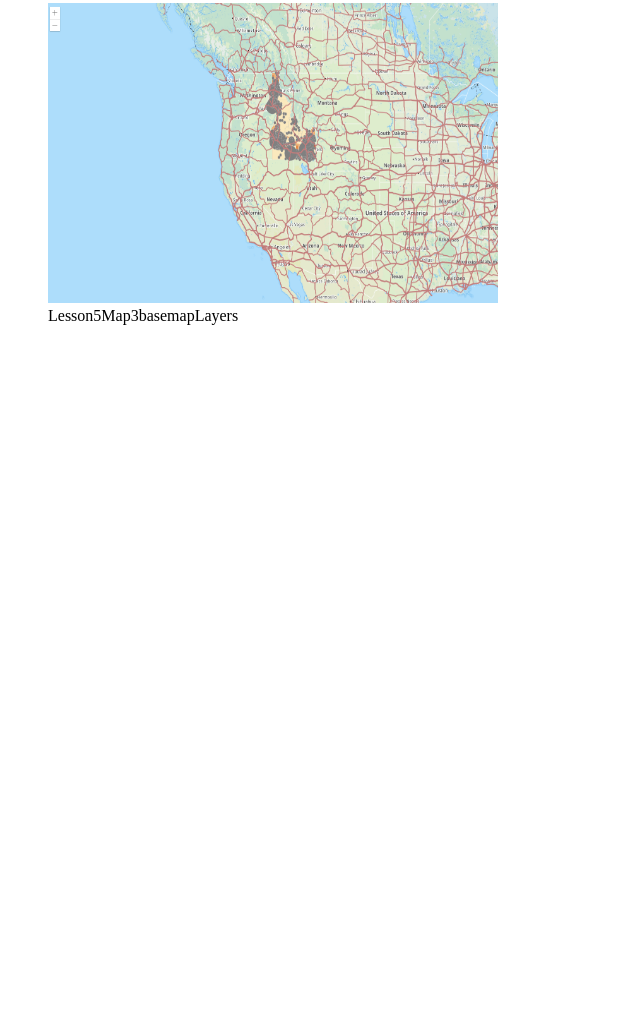
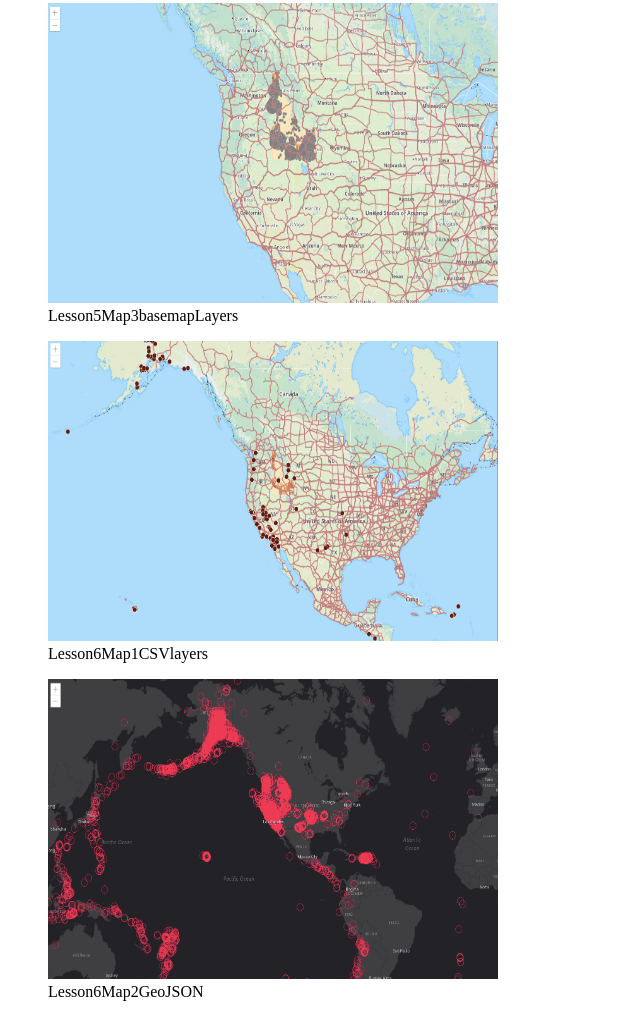
Before and after one commit to astover424/Labs, a plain HTML site: page docs/index.html in a window 1280 px wide. Shown: the part 689-1706 px from the top of the page, without its empty margins (0-640 px from the left). Before the commit the page ends 1030 px from the top, so only its background shows below. Drawn offline with Linux system fonts and the light colour scheme.

Commit message:
Update index.html

```diff
--- a/docs/index.html
+++ b/docs/index.html
@@ -14,5 +14,11 @@
         <figure><a href="Lesson5Map3basemapLayers_AnnaStover.html"><img src="images/Lab5part3.png" width="450" height="300"></a>
             <figcaption>Lesson5Map3basemapLayers</figcaption>
         </figure>
+        <figure><a href="Lesson6Map1CSVlayersAnnaStover.html"><img src="images/Lab6part1.png" width="450" height="300"></a>
+            <figcaption>Lesson6Map1CSVlayers</figcaption>
+        </figure>
+        <figure><a href="Lesson6Map2GeoJSON_AnnaStover.html"><img src="images/Lab6part2.png" width="450" height="300"></a>
+            <figcaption>Lesson6Map2GeoJSON</figcaption>
+        </figure>
     </body>
 </html>
```
